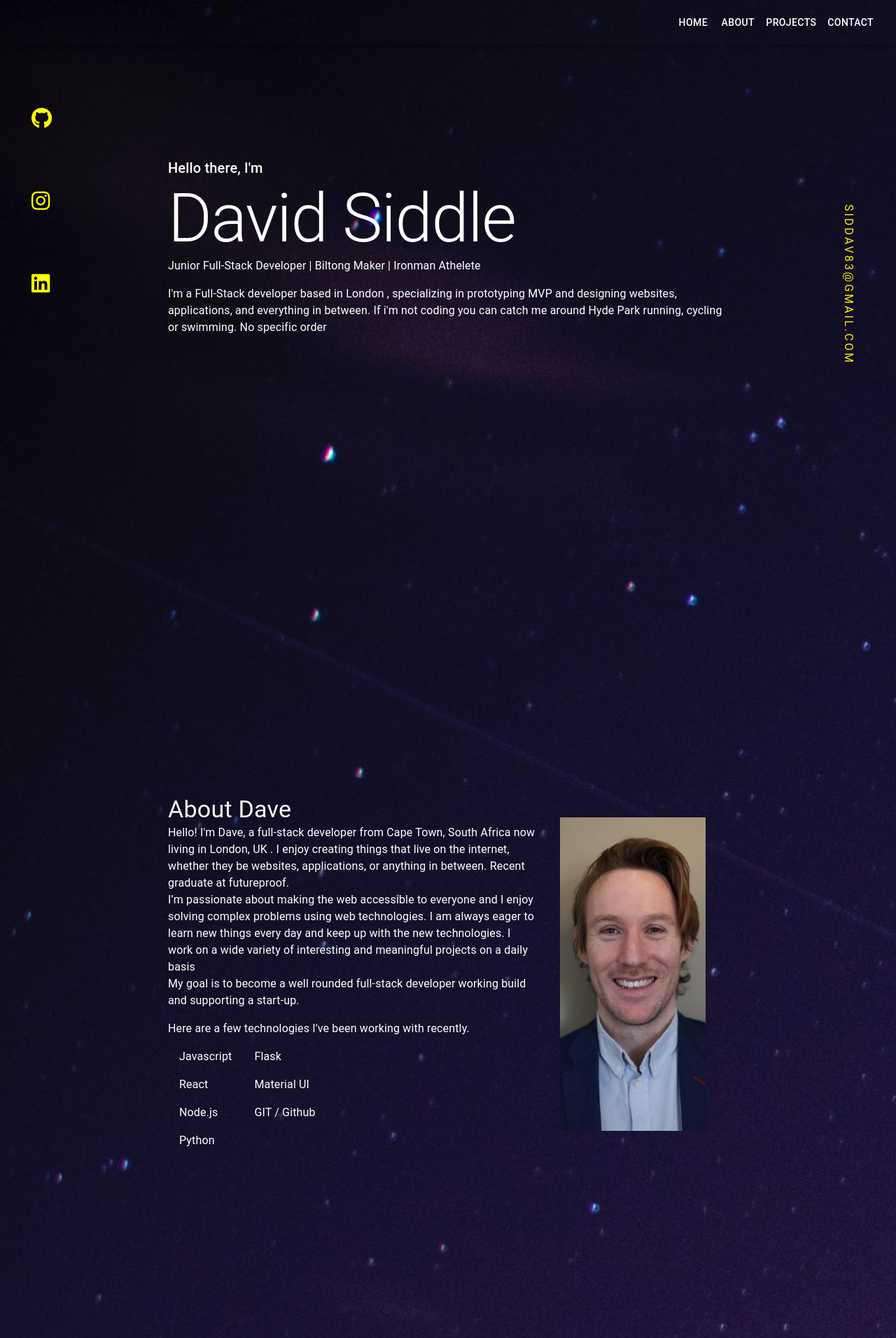
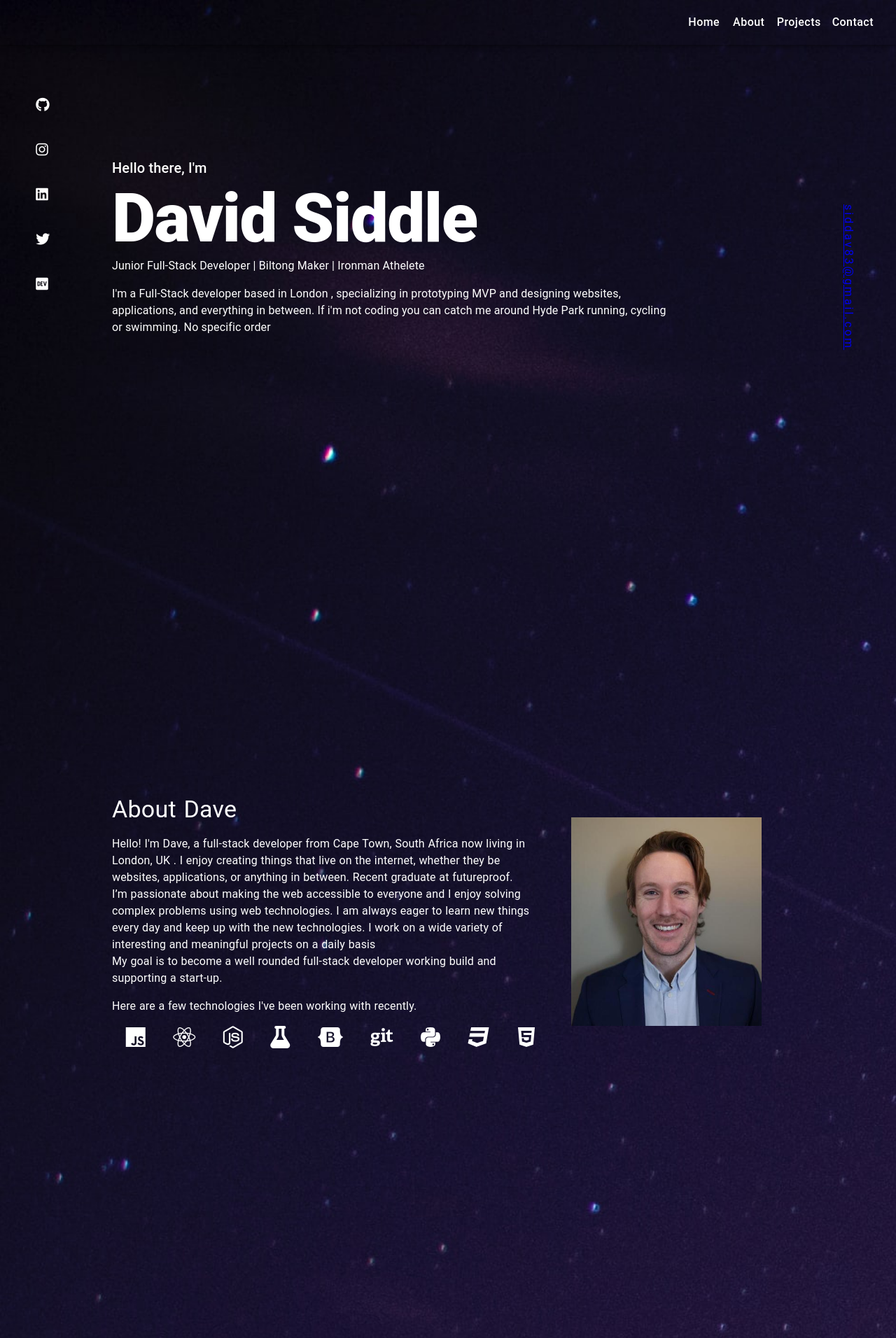
Before and after one commit to siddav83/portfolio-page, a React (Create React App) app: page / in a window 1280 px wide. Shown: the top 1912 px of the page at 70% size. Built offline with nearby package versions, Linux system fonts and the light colour scheme.

Commit message:
cleaning up page per page

```diff
--- a/src/components/About.js
+++ b/src/components/About.js
@@ -1,6 +1,6 @@
 import React from "react";
 import Typography from "@mui/material/Typography";
-import { List, ListItem, CardMedia, Box } from "@mui/material";
+import { CardMedia, Box } from "@mui/material";
 
 export default function About() {
     return (
@@ -14,19 +14,27 @@ export default function About() {
                     justifyContent: "center",
                 }}
             >
-                <Box sx={{ maxWidth: "40rem" }}>
-                    <Typography component="div" variant="h4">
+                <Box sx={{ maxWidth: "40rem", wordSpacing: "2px" }}>
+                    <Typography component="div" variant="h4" sx={{ pb: 2 }}>
                         About Dave
                     </Typography>
 
-                    <Typography component="div" variant="p">
+                    <Typography
+                        component="div"
+                        variant="p"
+                        sx={{ wordSpacing: "0.5px" }}
+                    >
                         Hello! I'm Dave, a full-stack developer from Cape Town,
                         South Africa now living in London, UK . I enjoy creating
                         things that live on the internet, whether they be
                         websites, applications, or anything in between. Recent
                         graduate at futureproof.
                     </Typography>
-                    <Typography component="div" variant="p">
+                    <Typography
+                        component="div"
+                        variant="p"
+                        sx={{ wordSpacing: "0.5px" }}
+                    >
                         I’m passionate about making the web accessible to
                         everyone and I enjoy solving complex problems using web
                         technologies. I am always eager to learn new things
@@ -34,28 +42,75 @@ export default function About() {
                         on a wide variety of interesting and meaningful projects
                         on a daily basis
                     </Typography>
-                    <Typography component="div" variant="p">
+                    <Typography
+                        component="div"
+                        variant="p"
+                        sx={{ wordSpacing: "0.5px" }}
+                    >
                         My goal is to become a well rounded full-stack developer
                         working build and supporting a start-up.
                     </Typography>
-                    <Typography component="div" variant="p" sx={{ pt: 2 }}>
+                    <Typography
+                        component="div"
+                        variant="p"
+                        sx={{ pt: 2, pb: 2, wordSpacing: "0.5px" }}
+                    >
                         Here are a few technologies I've been working with
                         recently.
                     </Typography>
-                    <Box sx={{ display: "flex" }}>
-                        <Box sx={{ display: "flex" }}>
-                            <List>
-                                <ListItem>Javascript</ListItem>
-                                <ListItem>React</ListItem>
-                                <ListItem>Node.js</ListItem>
-                                <ListItem>Python</ListItem>
-                            </List>
-                            <List>
-                                <ListItem>Flask</ListItem>
-                                <ListItem>Material UI</ListItem>
-                                <ListItem>GIT / Github</ListItem>
-                            </List>
-                        </Box>
+                    <Box
+                        sx={{
+                            // width: "30rem",
+                            height: "auto",
+                            display: "flex",
+                            justifyContent: "space-around",
+                            // flexWrap: "wrap;",
+                        }}
+                    >
+                        <i
+                            style={{ fontSize: "2rem", p: "20px" }}
+                            className="fa-brands fa-js"
+                        ></i>
+
+                        <i
+                            style={{ fontSize: "2rem", p: "20px" }}
+                            className="fa-brands fa-react"
+                        ></i>
+
+                        <i
+                            style={{ fontSize: "2rem" }}
+                            className="fa-brands fa-node-js"
+                        ></i>
+
+                        <i
+                            style={{ fontSize: "2rem" }}
+                            className="fa-solid fa-flask"
+                        ></i>
+
+                        <i
+                            style={{ fontSize: "2rem" }}
+                            className="fa-brands fa-bootstrap"
+                        ></i>
+
+                        <i
+                            style={{ fontSize: "2rem" }}
+                            className="fa-brands fa-git"
+                        ></i>
+
+                        <i
+                            style={{ fontSize: "2rem" }}
+                            className="fa-brands fa-python"
+                        ></i>
+
+                        <i
+                            style={{ fontSize: "2rem" }}
+                            className="fa-brands fa-css3"
+                        ></i>
+
+                        <i
+                            style={{ fontSize: "2rem" }}
+                            className="fa-brands fa-html5"
+                        ></i>
                     </Box>
                 </Box>
 
@@ -64,7 +119,8 @@ export default function About() {
                     sx={{
                         p: 2,
                         m: 2,
-                        minWidth: "15rem",
+                        minWidth: "10rem",
+                        minHeight: "15rem",
                         maxWidth: "20rem",
                         maxHeight: "30rem",
                     }}
--- a/src/components/Contact.js
+++ b/src/components/Contact.js
@@ -1,9 +1,12 @@
 import React from "react";
-
+import { Typography } from "@mui/material";
 export const Contact = () => {
     return (
         <div className="container contact" id="contact">
-            Contact
+            <Typography variant="h5">Get in Touch</Typography>
+            <Typography variant="p">
+                Let me know if you want to collarate or just want to chat
+            </Typography>
         </div>
     );
 };
--- a/src/components/Footer.js
+++ b/src/components/Footer.js
@@ -1,5 +1,9 @@
 import React from "react";
 
 export const Footer = () => {
-    return <div className="footer">Footer</div>;
+    return (
+        <div className="footer">
+            <footer>&copy; Designed and Built by David Siddle</footer>
+        </div>
+    );
 };
--- a/src/components/Home.js
+++ b/src/components/Home.js
@@ -20,7 +20,7 @@ export const Home = () => {
                 Hello there, I'm
             </Typography>
             <Typography
-                sx={{ alignSelf: "flex-start" }}
+                sx={{ alignSelf: "flex-start", fontWeight: "900" }}
                 variant="h1"
                 component="div"
             >
--- a/src/components/Left.js
+++ b/src/components/Left.js
@@ -1,5 +1,5 @@
 import React from "react";
-import { Link, Button } from "@mui/material";
+import { Link } from "@mui/material";
 
 export const Left = () => {
     return (
@@ -8,34 +8,46 @@ export const Left = () => {
                 href="https://github.com/siddav83"
                 sx={{ textDecoration: "none" }}
             >
-                <Button size="small">
                 <i
-                        style={{ color: "yellow" }}
+                    style={{ color: "white" }}
                     className="fa-brands fa-github left-icon"
                 ></i>
-                </Button>
             </Link>
             <Link
                 href="https://www.instagram.com/sons_of_a_butchers/"
                 sx={{ textDecoration: "none" }}
             >
-                <Button size="small">
                 <i
-                        style={{ color: "yellow" }}
+                    style={{ color: "white" }}
                     className="fa-brands fa-instagram left-icon"
                 ></i>
-                </Button>
+            </Link>
+            <Link
+                href="https://www.linkedin.com/in/siddav83/"
+                sx={{ textDecoration: "none" }}
+            >
+                <i
+                    style={{ color: "white" }}
+                    className="fa-brands fa-linkedin left-icon"
+                ></i>
             </Link>
             <Link
                 href="https://twitter.com/daveydawie"
                 sx={{ textDecoration: "none" }}
             >
-                <Button size="small">
                 <i
-                        style={{ color: "yellow" }}
-                        className="fa-brands fa-linkedin left-icon"
+                    style={{ color: "white" }}
+                    className="fa-brands fa-twitter left-icon"
                 ></i>
-                </Button>
+            </Link>
+            <Link
+                href="https://dev.to/siddav83"
+                sx={{ textDecoration: "none" }}
+            >
+                <i
+                    style={{ color: "white" }}
+                    className="fa-brands fa-dev left-icon"
+                ></i>
             </Link>
         </div>
     );
--- a/src/components/Navbar.js
+++ b/src/components/Navbar.js
@@ -69,19 +69,47 @@ export const Navbar = (props) => {
                         }}
                     ></Typography>
                     <Box sx={{ display: { xs: "none", sm: "block" } }}>
-                        <Button sx={{ color: "#fff" }}>
-                            <Link to="home" sx={{ m: 2, color: "red" }}>
-                                Home
-                            </Link>
+                        <Button
+                            sx={{
+                                fontSize: "inherit",
+                                color: "#fff",
+                                textTransform: "capitalize",
+                            }}
+                        >
+                            <Link to="home">Home</Link>
                         </Button>
-                        <Button sx={{ color: "#fff" }}>
+                        <Button
+                            sx={{
+                                fontSize: "inherit",
+                                color: "#fff",
+                                textTransform: "capitalize",
+                            }}
+                        >
                             <Link to="about">About</Link>
                         </Button>
-                        <Button sx={{ color: "#fff" }}>
+                        <Button
+                            sx={{
+                                fontSize: "inherit",
+                                color: "#fff",
+                                textTransform: "capitalize",
+                            }}
+                        >
                             <Link to="projects">Projects</Link>
                         </Button>
-                        <Button sx={{ color: "#fff" }}>
-                            <Link to="contact" sx={{ color: "#fff" }}>
+                        <Button
+                            sx={{
+                                fontSize: "inherit",
+                                color: "#fff",
+                                textTransform: "capitalize",
+                            }}
+                        >
+                            <Link
+                                to="contact"
+                                sx={{
+                                    color: "#fff",
+                                    textTransform: "capitalize",
+                                }}
+                            >
                                 Contact
                             </Link>
                         </Button>
--- a/src/components/Right.js
+++ b/src/components/Right.js
@@ -1,5 +1,8 @@
 import React from "react";
-import { Box } from "@mui/material";
+import { Box, Link } from "@mui/material";
+
+const mailtoHref =
+    "mailto:siddav83@gmail.com?subject=SendMail&body=Description";
 
 export const Right = () => {
     return (
@@ -10,14 +13,16 @@ export const Right = () => {
                 sx={{
                     pl: "15rem",
                     pt: 15,
-                    // pr: 30,
+
                     fontSize: "1rem",
                     letterSpacing: "3px",
-                    color: "#F7E914",
+                    color: "white",
                     transform: "rotate(90deg)",
                 }}
             >
-                SIDDAV83@GMAIL.COM
+                <a href={mailtoHref} className="btn btn-danger">
+                    siddav83@gmail.com
+                </a>
             </Box>
         </div>
     );
--- a/src/components/style.css
+++ b/src/components/style.css
@@ -17,8 +17,8 @@
 
 .container {
     z-index: 0;
-    padding-left: 15rem;
-    padding-right: 15rem;
+    padding-left: 10rem;
+    padding-right: 10rem;
     margin-top: 7rem;
     margin-right: 10rem;
     position: relative;
@@ -36,12 +36,9 @@
 }
 
 .left-icon {
-    z-index: 1000;
-    font-size: 30px;
-    padding: 10px;
+    font-size: 20px;
     margin-top: 40px;
-    margin-left: 30px;
-    margin-bottom: 20px;
+    margin-left: 40%;
 }
 
 .right {
@@ -62,4 +59,5 @@
 
 .folder {
     font-size: 2rem;
+    word-spacing: ;
 }
```
Lines whose indentation alone changed are shown as unchanged.
